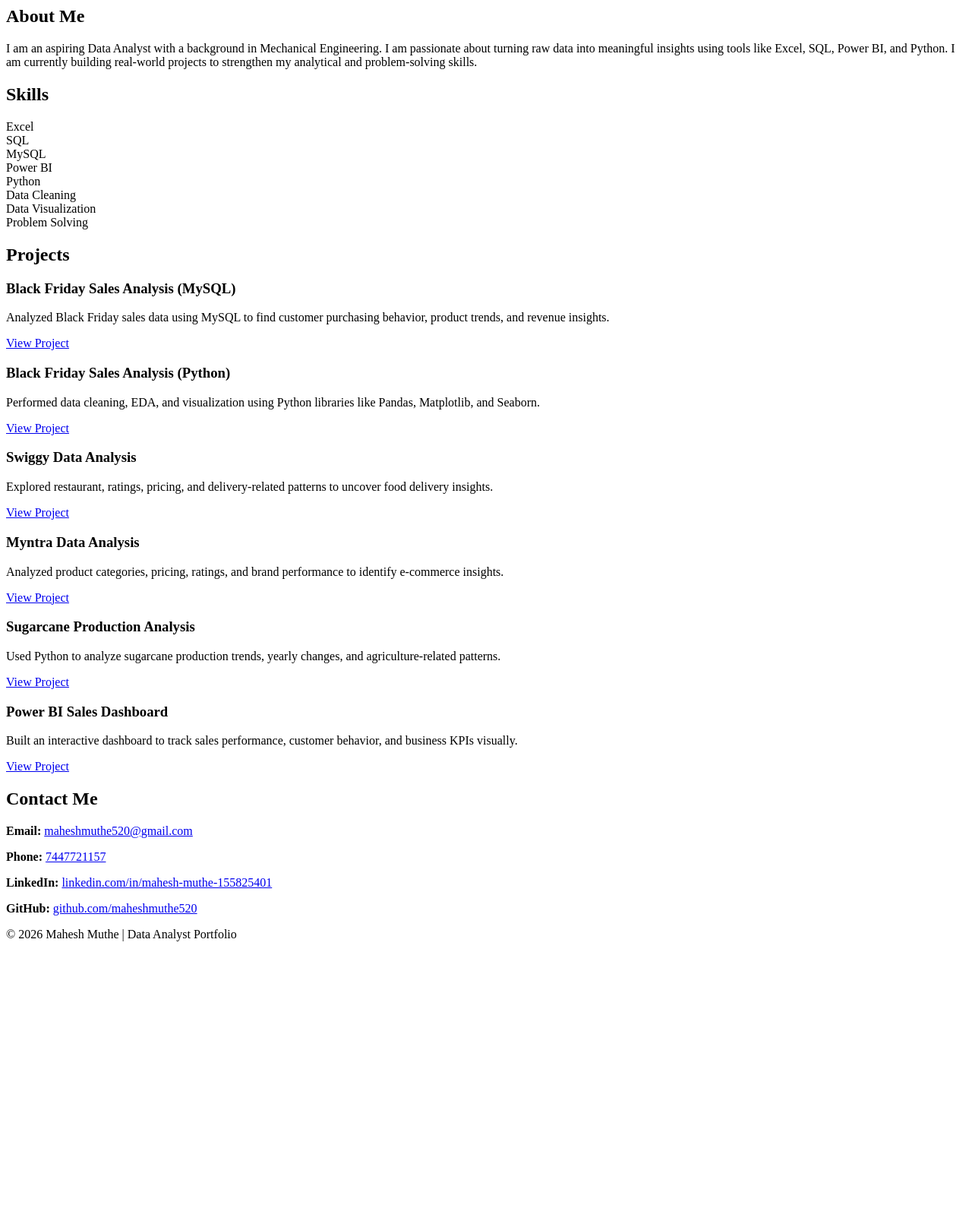
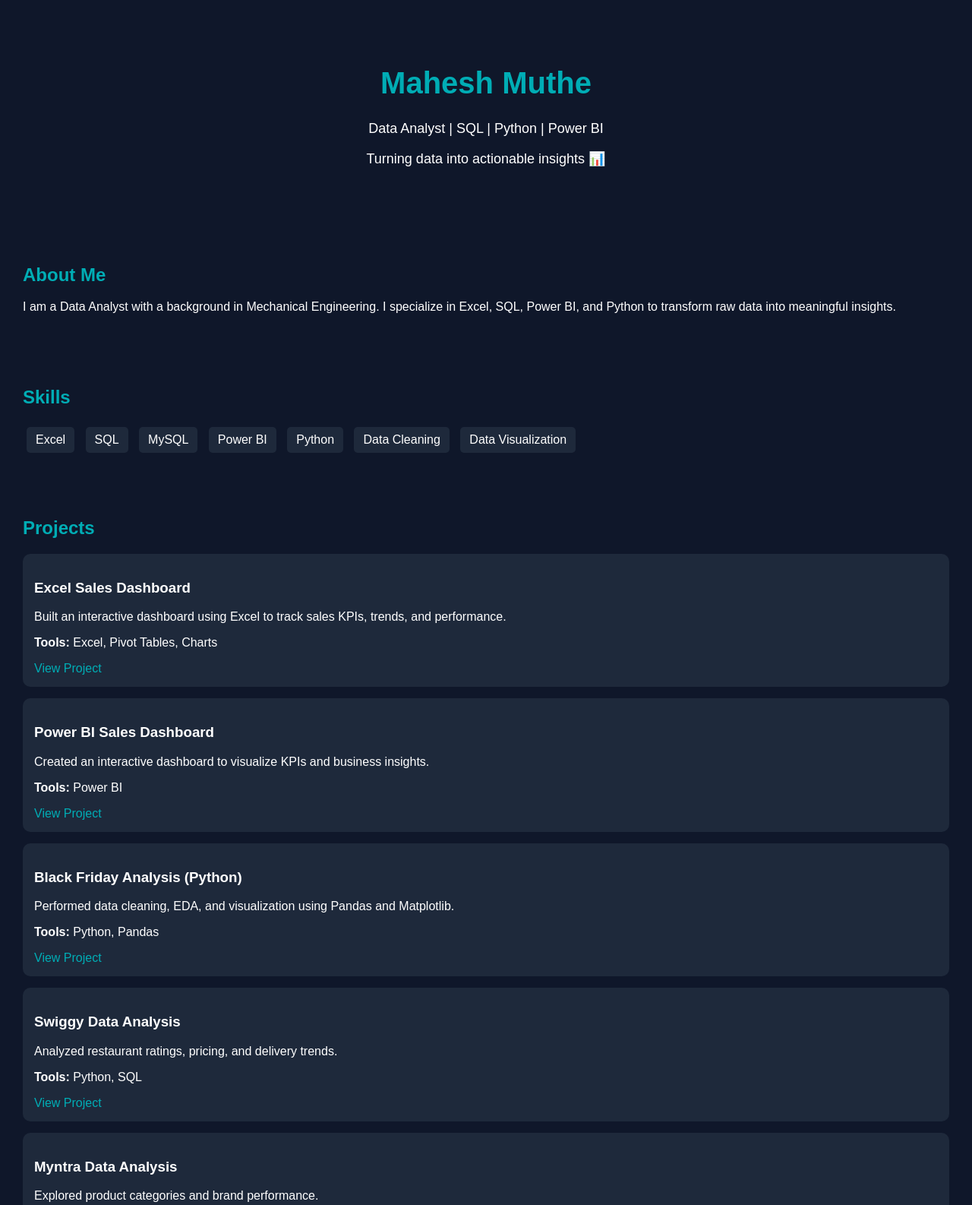
Before and after one commit to maheshmuthe520/portfolio-website, a plain HTML site: page index.html in a window 1280 px wide. Shown: the top 1586 px of the page at 76% size. Before the commit the page ends 1255 px from the top, so only its background shows below. Drawn offline with Linux system fonts and the light colour scheme.

Commit message:
Update index.html

```diff
--- a/index.html
+++ b/index.html
@@ -1,94 +1,173 @@
-    </div>
-  </section>
+<!DOCTYPE html>
+<html lang="en">
+<head>
+<meta charset="UTF-8">
+<meta name="viewport" content="width=device-width, initial-scale=1.0">
+<title>Mahesh Muthe | Data Analyst</title>
 
-  <section id="about">
-    <div class="about">
-      <h2 class="section-title">About Me</h2>
-      <p>
-        I am an aspiring Data Analyst with a background in Mechanical Engineering.
-        I am passionate about turning raw data into meaningful insights using tools like
-        Excel, SQL, Power BI, and Python. I am currently building real-world projects to
-        strengthen my analytical and problem-solving skills.
-      </p>
-    </div>
-  </section>
+<style>
+body {
+  margin: 0;
+  font-family: Arial, sans-serif;
+  background: #0f172a;
+  color: white;
+}
 
-  <section id="skills">
-    <div class="skills">
-      <h2 class="section-title">Skills</h2>
-      <div class="skills-list">
-        <div class="skill">Excel</div>
-        <div class="skill">SQL</div>
-        <div class="skill">MySQL</div>
-        <div class="skill">Power BI</div>
-        <div class="skill">Python</div>
-        <div class="skill">Data Cleaning</div>
-        <div class="skill">Data Visualization</div>
-        <div class="skill">Problem Solving</div>
-      </div>
-    </div>
-  </section>
+/* HERO */
+.hero {
+  text-align: center;
+  padding: 60px 20px;
+}
 
-  <section id="projects">
-    <div class="projects">
-      <h2 class="section-title">Projects</h2>
-      <div class="project-grid">
+.hero h1 {
+  font-size: 40px;
+  color: #00ADB5;
+}
 
-        <div class="project-card">
-          <h3>Black Friday Sales Analysis (MySQL)</h3>
-          <p>Analyzed Black Friday sales data using MySQL to find customer purchasing behavior, product trends, and revenue insights.</p>
-          <a href="https://github.com/maheshmuthe520" target="_blank" class="btn">View Project</a>
-        </div>
+.hero p {
+  font-size: 18px;
+}
 
-        <div class="project-card">
-          <h3>Black Friday Sales Analysis (Python)</h3>
-          <p>Performed data cleaning, EDA, and visualization using Python libraries like Pandas, Matplotlib, and Seaborn.</p>
-          <a href="https://github.com/maheshmuthe520" target="_blank" class="btn">View Project</a>
-        </div>
+/* SECTION */
+section {
+  padding: 30px;
+}
 
-        <div class="project-card">
-          <h3>Swiggy Data Analysis</h3>
-          <p>Explored restaurant, ratings, pricing, and delivery-related patterns to uncover food delivery insights.</p>
-          <a href="https://github.com/maheshmuthe520" target="_blank" class="btn">View Project</a>
-        </div>
+h2 {
+  color: #00ADB5;
+}
 
-        <div class="project-card">
-          <h3>Myntra Data Analysis</h3>
-          <p>Analyzed product categories, pricing, ratings, and brand performance to identify e-commerce insights.</p>
-          <a href="https://github.com/maheshmuthe520" target="_blank" class="btn">View Project</a>
-        </div>
+/* SKILLS */
+.skills span {
+  display: inline-block;
+  background: #1e293b;
+  padding: 8px 12px;
+  margin: 5px;
+  border-radius: 5px;
+}
 
-        <div class="project-card">
-          <h3>Sugarcane Production Analysis</h3>
-          <p>Used Python to analyze sugarcane production trends, yearly changes, and agriculture-related patterns.</p>
-          <a href="https://github.com/maheshmuthe520" target="_blank" class="btn">View Project</a>
-        </div>
+/* PROJECTS */
+.project {
+  background: #1e293b;
+  padding: 15px;
+  margin-bottom: 15px;
+  border-radius: 10px;
+  transition: 0.3s;
+}
 
-        <div class="project-card">
-          <h3>Power BI Sales Dashboard</h3>
-          <p>Built an interactive dashboard to track sales performance, customer behavior, and business KPIs visually.</p>
-          <a href="https://github.com/maheshmuthe520" target="_blank" class="btn">View Project</a>
-        </div>
+.project:hover {
+  transform: scale(1.03);
+}
 
-      </div>
-    </div>
-  </section>
+/* LINKS */
+a {
+  color: #00ADB5;
+  text-decoration: none;
+}
 
-  <section id="contact">
-    <div class="contact">
-      <h2 class="section-title">Contact Me</h2>
-      <div class="contact-box">
-        <p><strong>Email:</strong> <a href="mailto:maheshmuthe520@gmail.com">maheshmuthe520@gmail.com</a></p>
-        <p><strong>Phone:</strong> <a href="tel:+917447721157">7447721157</a></p>
-        <p><strong>LinkedIn:</strong> <a href="https://www.linkedin.com/in/mahesh-muthe-155825401" target="_blank">linkedin.com/in/mahesh-muthe-155825401</a></p>
-        <p><strong>GitHub:</strong> <a href="https://github.com/maheshmuthe520" target="_blank">github.com/maheshmuthe520</a></p>
-      </div>
-    </div>
-  </section>
+/* FOOTER */
+footer {
+  text-align: center;
+  padding: 10px;
+  background: #020617;
+}
+</style>
 
-  <footer>
-    <p>© 2026 Mahesh Muthe | Data Analyst Portfolio</p>
-  </footer>
+</head>
+
+<body>
+
+<!-- HERO -->
+<div class="hero">
+  <h1>Mahesh Muthe</h1>
+  <p>Data Analyst | SQL | Python | Power BI</p>
+  <p>Turning data into actionable insights 📊</p>
+</div>
+
+<!-- ABOUT -->
+<section>
+  <h2>About Me</h2>
+  <p>
+    I am a Data Analyst with a background in Mechanical Engineering.
+    I specialize in Excel, SQL, Power BI, and Python to transform raw data into meaningful insights.
+  </p>
+</section>
+
+<!-- SKILLS -->
+<section>
+  <h2>Skills</h2>
+  <div class="skills">
+    <span>Excel</span>
+    <span>SQL</span>
+    <span>MySQL</span>
+    <span>Power BI</span>
+    <span>Python</span>
+    <span>Data Cleaning</span>
+    <span>Data Visualization</span>
+  </div>
+</section>
+
+<!-- PROJECTS -->
+<section>
+  <h2>Projects</h2>
+
+  <div class="project">
+    <h3>Excel Sales Dashboard</h3>
+    <p>Built an interactive dashboard using Excel to track sales KPIs, trends, and performance.</p>
+    <p><b>Tools:</b> Excel, Pivot Tables, Charts</p>
+    <a href="#">View Project</a>
+  </div>
+
+  <div class="project">
+    <h3>Power BI Sales Dashboard</h3>
+    <p>Created an interactive dashboard to visualize KPIs and business insights.</p>
+    <p><b>Tools:</b> Power BI</p>
+    <a href="#">View Project</a>
+  </div>
+
+  <div class="project">
+    <h3>Black Friday Analysis (Python)</h3>
+    <p>Performed data cleaning, EDA, and visualization using Pandas and Matplotlib.</p>
+    <p><b>Tools:</b> Python, Pandas</p>
+    <a href="#">View Project</a>
+  </div>
+
+  <div class="project">
+    <h3>Swiggy Data Analysis</h3>
+    <p>Analyzed restaurant ratings, pricing, and delivery trends.</p>
+    <p><b>Tools:</b> Python, SQL</p>
+    <a href="#">View Project</a>
+  </div>
+
+  <div class="project">
+    <h3>Myntra Data Analysis</h3>
+    <p>Explored product categories and brand performance.</p>
+    <p><b>Tools:</b> Python, Excel</p>
+    <a href="#">View Project</a>
+  </div>
+
+  <div class="project">
+    <h3>Sugarcane Production Analysis</h3>
+    <p>Analyzed agricultural trends and yearly production changes.</p>
+    <p><b>Tools:</b> Python</p>
+    <a href="#">View Project</a>
+  </div>
+
+</section>
+
+<!-- CONTACT -->
+<section>
+  <h2>Contact</h2>
+  <p>Email: maheshmuthe520@gmail.com</p>
+  <p>Phone: 7447721157</p>
+  <p>LinkedIn: https://linkedin.com/in/mahesh-muthe-155825401</p>
+  <p>GitHub: https://github.com/maheshmuthe520</p>
+</section>
+
+<!-- FOOTER -->
+<footer>
+  <p>© 2026 Mahesh Muthe | Data Analyst</p>
+</footer>
 
 </body>
 </html>
```
